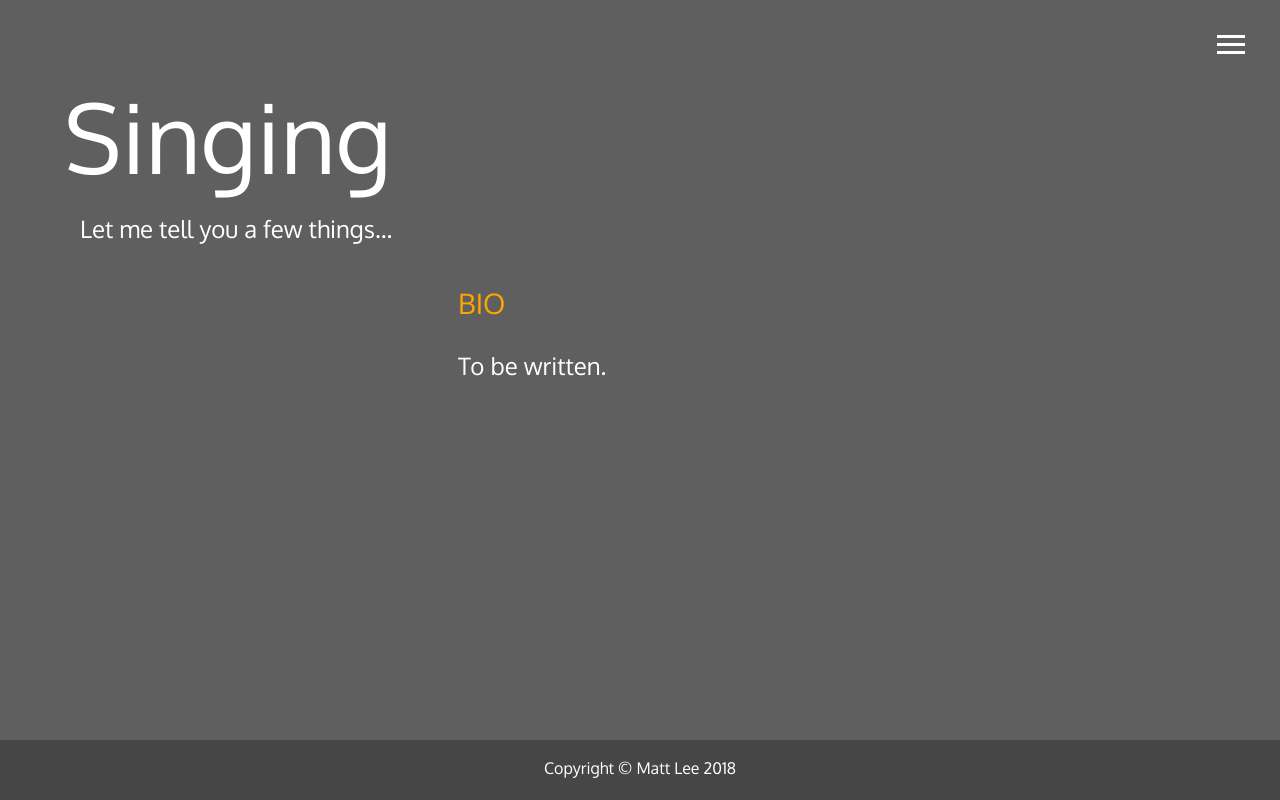
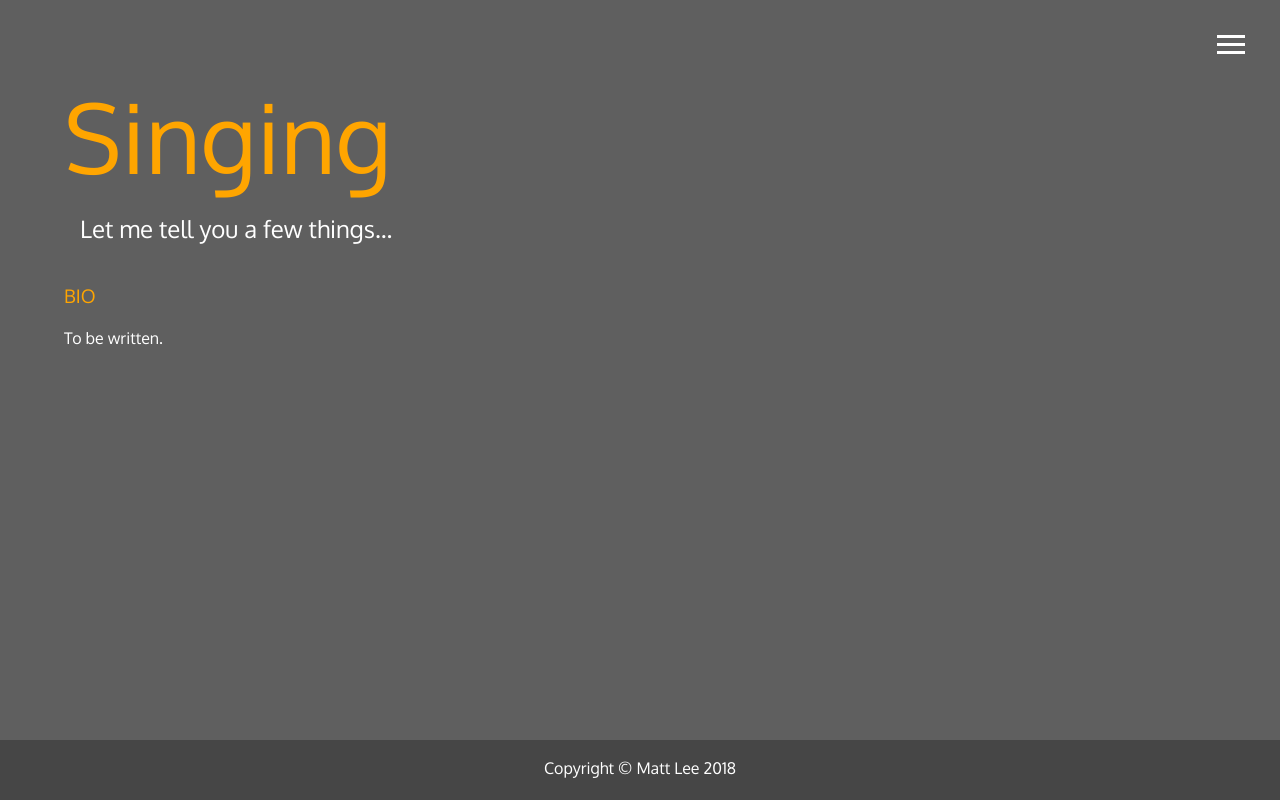
Before and after one commit to henrychappell/henrychappell-dev, a website: page dist/singing.html in a window 1280 px wide. Drawn offline with Linux system fonts and the light colour scheme.

Commit message:
Changed colours of titles on singing and composition pages

```diff
--- a/dist/singing.html
+++ b/dist/singing.html
@@ -60,12 +60,12 @@
 
     <main id="singing">
         <h1 class="lg-heading">
-            Singing
+            <span class="text-secondary">Singing</span>
         </h1>
         <h2 class="sm-heading">
             Let me tell you a few things...
         </h2>
-        <div class="about-info">
+        <div class="singing-info">
 
             <div class="bio">
                 <h3 class="text-secondary">BIO</h3>
```
Also changed, not shown: dist/composition.html (+1 -1 lines).
